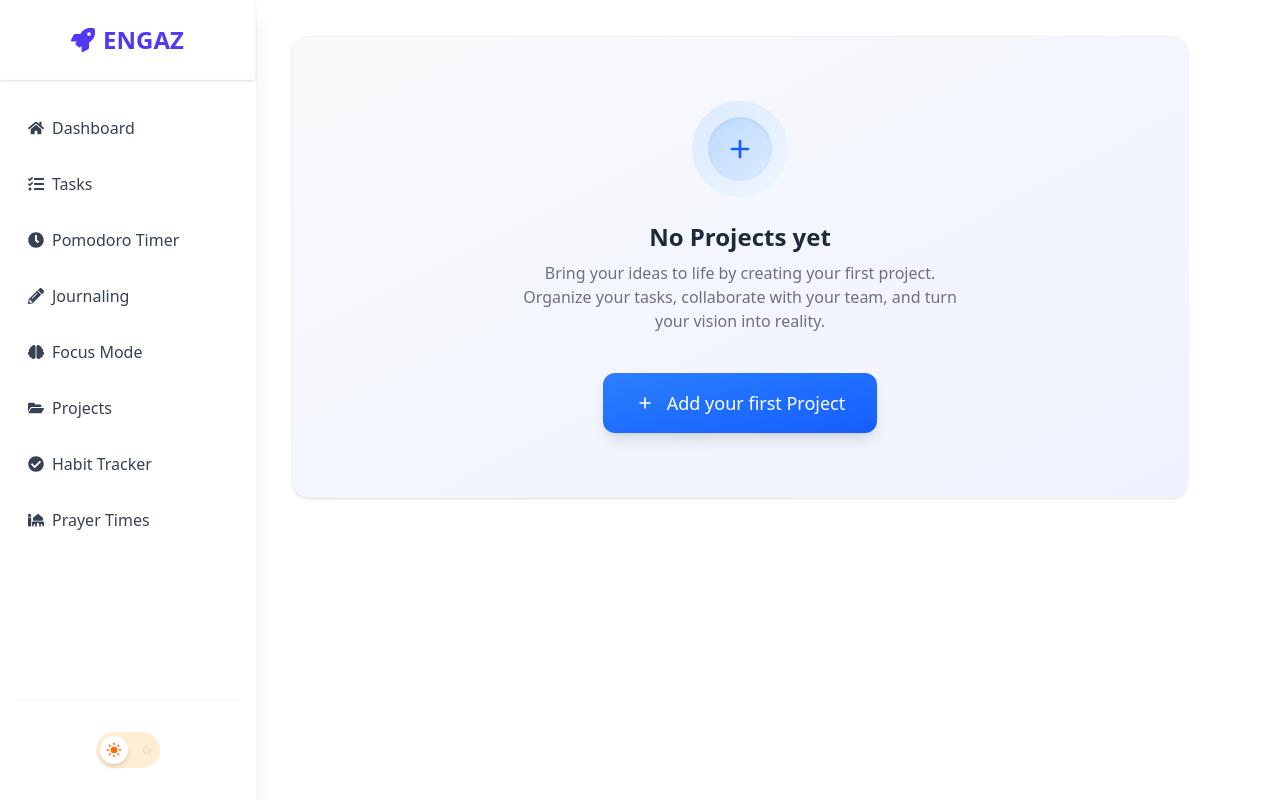
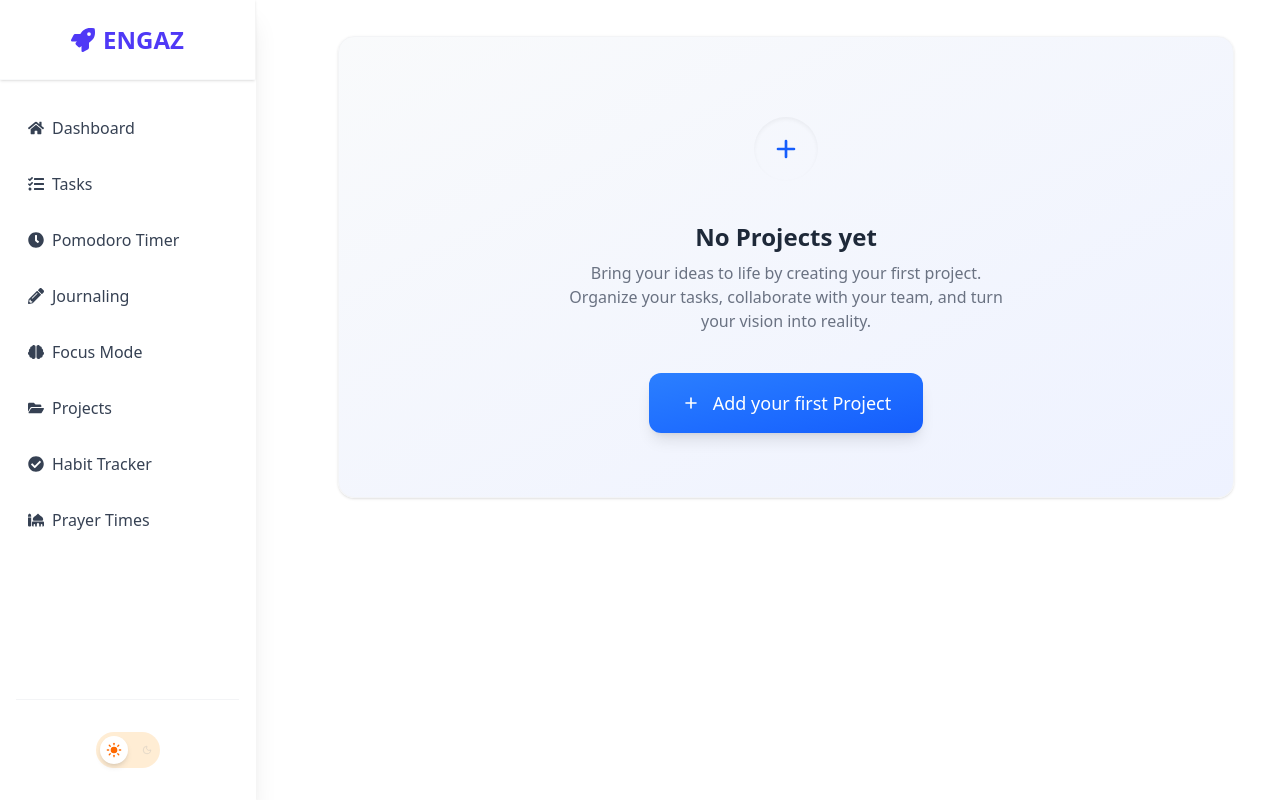
Before and after one commit to nmaqws147/ENGAZ, a Next.js app: page /projects/emptyPage in a window 1280 px wide. Built offline with nearby package versions, Linux system fonts and the light colour scheme; no server answers.

Commit message:
fix: resolve all build errors, context types, and client-side issues

```diff
--- a/src/app/habitTracker/emptyPage/page.tsx
+++ b/src/app/habitTracker/emptyPage/page.tsx
@@ -13,7 +13,7 @@ const EmptyPage = ({ setShowHabitPopup, submitClicked, setSubmitClicked }: habit
       {habits.length === 0 ? (
         <div className="flex flex-col mt-9 ml-9">
           <div className="w-full max-w-4xءl">
-            <div className="flex flex-col items-center justify-center py-16 px-6 from-gray-50 to-indigo-50 rounded-2xl shadow-sm border border-gray-100">
+            <div className="flex flex-col items-center justify-center py-16 px-6 from-gray-50 to-indigo-50 rounded-2xl shadow-sm border border-gray-100 dark:border-gray-900">
 
               {/* Icon */}
               <div className="mb-6 relative">
@@ -38,10 +38,10 @@ const EmptyPage = ({ setShowHabitPopup, submitClicked, setSubmitClicked }: habit
               </div>
 
               {/* Text */}
-              <h2 className="text-2xl font-semibold text-gray-800 mb-2">
+              <h2 className="text-2xl font-semibold text-gray-800 mb-2 dark:text-white">
                 No habits yet
               </h2>
-              <p className="text-gray-500 text-center max-w-md mb-10">
+              <p className="text-gray-500 text-center max-w-md mb-10 dark:text-gray-400">
                 Start building your routine by adding your first habit. Track
                 progress, build consistency, and achieve your goals.
               </p>
--- a/src/app/projects/emptyPage/page.tsx
+++ b/src/app/projects/emptyPage/page.tsx
@@ -7,13 +7,12 @@ const ProjectsContainer = () => {
   return (
     <>
       {project.length === 0 ? (
-        /* الحالة الأولى: لو مفيش مشاريع (Empty Page) */
         <div className="flex flex-col mt-9 ml-9">
-          <div className="w-full max-w-4xl">
-            <div className="flex flex-col items-center justify-center py-16 px-6 bg-linear-to-br from-gray-50 to-indigo-50 rounded-2xl shadow-sm border border-gray-100">
+          <div className="w-full max-w-4xl mx-auto">
+            <div className="flex flex-col items-center justify-center py-16 px-6 bg-linear-to-br from-gray-50 to-indigo-50 dark:from-gray-900 dark:to-gray-900 rounded-2xl shadow-sm border border-gray-100 dark:border-gray-900">
               <div className="mb-6 relative">
-                <div className="w-24 h-24 rounded-full bg-linear-to-br from-blue-100 to-blue-50 flex items-center justify-center">
-                  <div className="w-16 h-16 rounded-full bg-linear-to-br from-blue-200 to-blue-100 flex items-center justify-center shadow-inner">
+                <div className="w-24 h-24 rounded-full bg-linear-to-br  flex items-center justify-center">
+                  <div className="w-16 h-16 rounded-full bg-linear-to-br flex items-center justify-center shadow-inner">
                     <svg
                       className="w-8 h-8 text-blue-600"
                       fill="none"
@@ -32,10 +31,10 @@ const ProjectsContainer = () => {
                 </div>
               </div>
 
-              <h2 className="text-2xl font-semibold text-gray-800 mb-2">
+              <h2 className="text-2xl font-semibold text-gray-800 dark:text-white mb-2">
                 No Projects yet
               </h2>
-              <p className="text-gray-500 text-center max-w-md mb-10">
+              <p className="text-gray-500 text-center max-w-md mb-10 dark:text-gray-400">
                 Bring your ideas to life by creating your first project. Organize
                 your tasks, collaborate with your team, and turn your vision into
                 reality.
--- a/src/app/tasks/emptyPage/page.tsx
+++ b/src/app/tasks/emptyPage/page.tsx
@@ -10,8 +10,8 @@ const EmptyPage = () => {
                 <div className="flex flex-col items-center justify-center py-12 md:py-16 px-6 rounded-2xl shadow-sm border dark:border-gray-800 border-gray-100 bg-white dark:bg-gray-900 transition-colors">
 
                     <div className="mb-6 relative">
-                        <div className="w-20 h-20 md:w-24 md:h-24 rounded-full bg-linear-to-r from-emerald-100 to-emerald-50 flex items-center justify-center">
-                            <div className="w-14 h-14 md:w-16 md:h-16 rounded-full bg-linear-to-r from-emerald-200 to-emerald-100 flex items-center justify-center shadow-inner">
+                        <div className="w-20 h-20 md:w-24 md:h-24 rounded-full bg-linear-to-r  flex items-center justify-center">
+                            <div className="w-14 h-14 md:w-16 md:h-16 rounded-full bg-linear-to-r  flex items-center justify-center shadow-inner">
                                 <svg
                                     className="w-6 h-6 md:w-8 md:h-8 text-emerald-600"
                                     fill="none"
```
